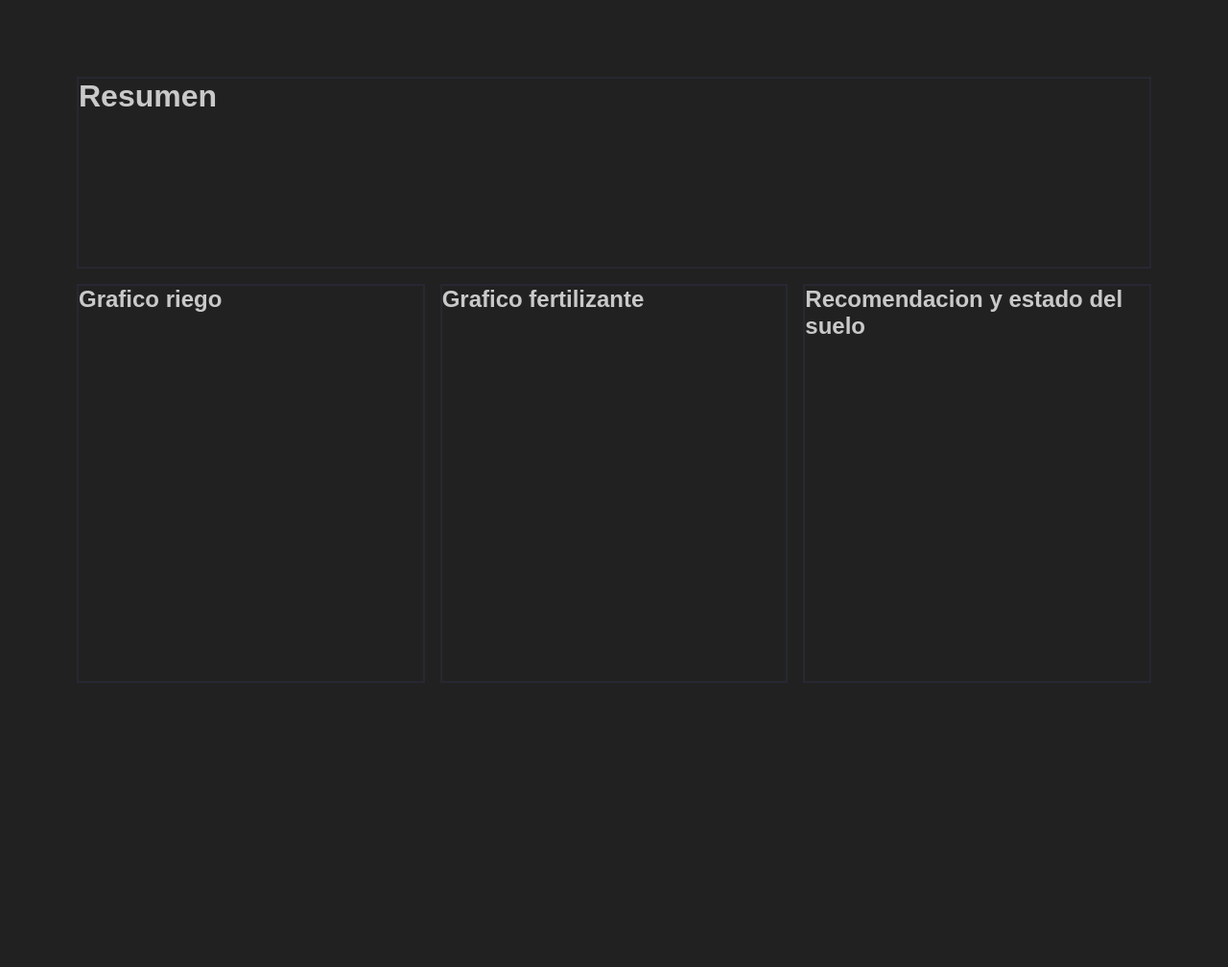
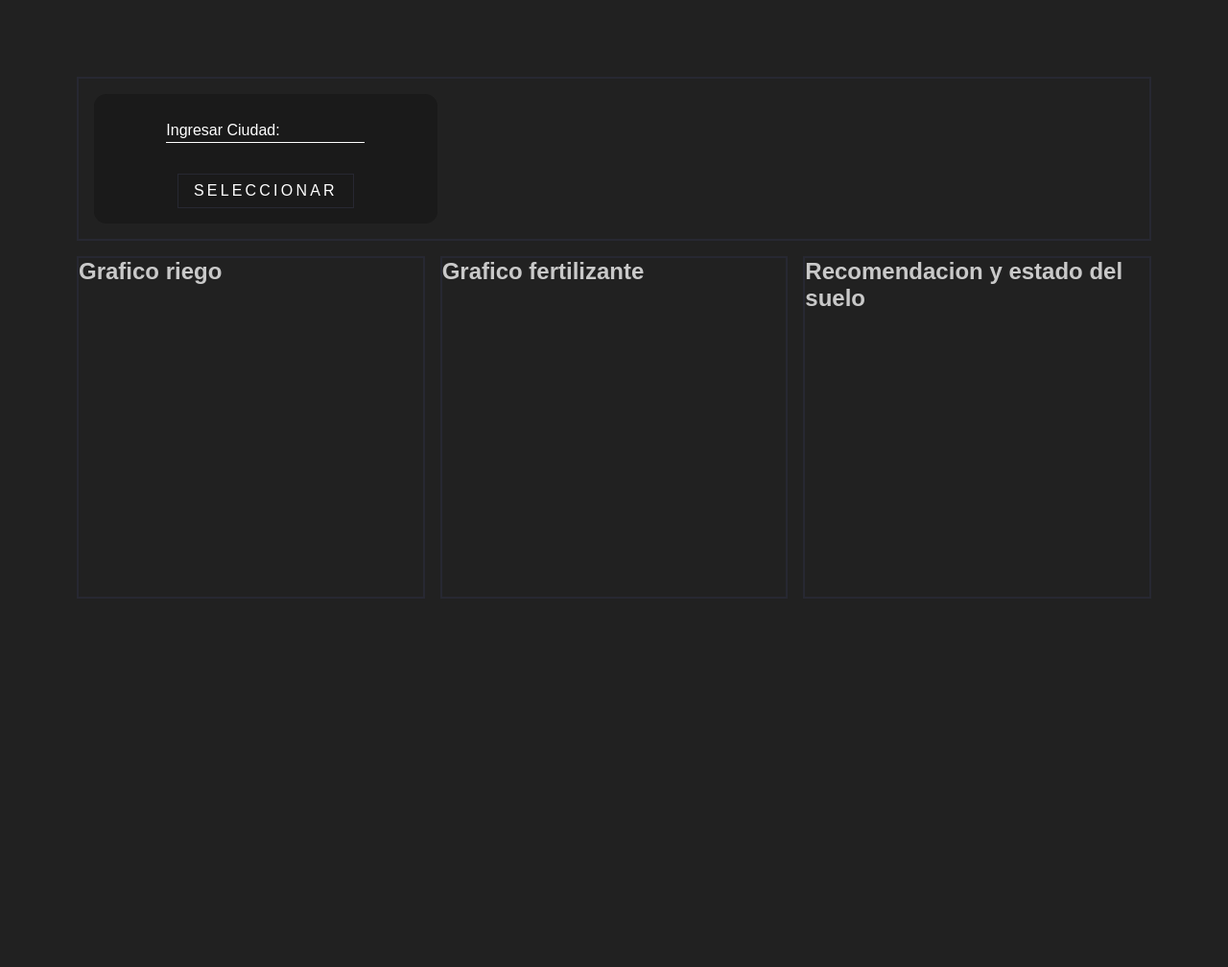
Before and after one commit to eldolan/Tesis, a Flask app: page / in a window 1280 px wide. Shown: the part 66-1074 px from the top of the page at 96% size. After the commit the page ends 690 px from the top, so only its background shows below. Run offline with Flask 3, Linux system fonts and the light colour scheme; some web fonts are replaced.

Commit message:
Integracion api openweather

```diff
--- a/panel_control/routes.py
+++ b/panel_control/routes.py
@@ -1,6 +1,37 @@
 from flask import render_template
 from flask import current_app as app
+from flask import request, jsonify
+import requests
+
+API_KEY = "llave"
 
 @app.route('/')
 def home():
     return render_template('index.html')
+
+@app.route('/get_weather', methods=['POST'])
+def get_weather_data():
+    data = request.get_json()
+
+    if not data or 'city' not in data:
+        return jsonify({'error': 'La ciudad es requerida.'}), 400
+
+    city = data['city']
+    url = f'http://api.openweathermap.org/data/2.5/weather?q={city}&appid={API_KEY}&units=metric&lang=es'
+
+    response = requests.get(url).json()
+
+    if response.get('cod') != 200:
+        error_message = response.get('message', 'Error encontrando la ciudad.')
+        return jsonify({'error': error_message}), response.get('cod', 404)
+
+    weather_data = {
+        'city': city.title(),
+        'temperature': round(response['main']['temp']),
+        'description': response['weather'][0]['description'].capitalize(),
+        'humidity': response['main']['humidity'],
+        'wind_speed': response['wind']['speed'],
+        'icon': response['weather'][0]['icon']
+    }
+
+    return jsonify(weather_data)
--- a/panel_control/static/css/style.css
+++ b/panel_control/static/css/style.css
@@ -9,6 +9,17 @@
     --accent-color: #0071FF;
     --hover-color: #272832;
 }
+
+button {
+  background: none;
+  color: inherit;
+  border: none;
+  padding: 0;
+  font: inherit;
+  cursor: pointer;
+  outline: none;
+}
+
 *{
     margin: 0;
     padding: 0;
@@ -177,8 +188,9 @@ nav a.active-link{
 
 .grid-container {
     display: grid;
-    grid-template-columns: 1fr 1fr 1fr;
-    grid-template-rows: 200px 200px 200px 200px;
+    grid-template-columns: repeat(3, 1fr);
+    height: calc(100vh - 16em);
+    grid-template-rows: 1fr 2fr;
     gap: 1em;
     grid-template-areas:
     "box1 box1 box1"
@@ -245,3 +257,122 @@ nav a.active-link{
         "box4 box4";
     }
 }
+form:has(div.user-box) {
+    height: 100%;
+    display: flex;
+    flex-direction: column;
+    justify-content: space-evenly;
+    align-items: center;
+}
+.login-box {
+    width: 33%;
+    height: 100%;
+    background: #0505053f;
+    box-sizing: border-box;
+    border-radius: 0.8em;
+}
+
+.login-box .user-box {
+  position: relative;
+}
+
+.login-box .user-box input {
+  width: 100%;
+  margin-bottom: auto;
+  padding: 0.5em 0;
+  font-size: 1rem;
+  color: #fff;
+  border: none;
+  border-bottom: 1px solid #fff;
+  outline: none;
+  background: transparent;
+}
+
+.login-box .user-box label {
+  position: absolute;
+  top: 0;
+  left: 0;
+  padding: 0.8em 0;
+  font-size: 1rem;
+  color: #fff;
+  pointer-events: none;
+  transition: .5s;
+}
+
+.login-box .user-box input:focus ~ label,
+.login-box .user-box input:valid ~ label {
+  top: -1.5em;
+  left: 0;
+  color: #bdb8b8;
+  font-size: 0.8rem;
+}
+
+.login-box form button {
+  padding: 0.5em 1em;
+  color: #ffffff;
+  font-size: 1rem;
+  text-decoration: none;
+  text-transform: uppercase;
+  overflow: hidden;
+  transition: .5s;
+  letter-spacing: 0.2em;
+  border: 1px solid var(--hover-color);
+  margin-top: 1em;
+}
+
+.login-box form button:hover {
+  background: var(--hover-color);
+}
+
+.weather-results {
+    width: 100%;
+    height: auto;
+    display: flex;
+    flex-direction: column;
+    align-items: center;
+    justify-content: center;
+    text-align: center;
+    padding: 1em;
+    gap: 0.5em;
+}
+
+.weather-results h1, .weather-results h2, .weather-results h3 {
+    margin: 0;
+}
+
+.weather-results .weather-title {
+    font-size: 1.5rem;
+}
+
+.weather-results .weather-description {
+    text-transform: capitalize;
+    color: #bdb8b8;
+}
+
+.weather-results .weather-temp {
+    font-size: 2.5rem;
+    font-weight: bold;
+    color: var(--accent-color);
+}
+
+.weather-results p {
+    font-size: 1rem;
+    margin: 0.2em 0;
+}
+
+#search-again-btn {
+  padding: 0.5em 1em;
+  color: #ffffff;
+  font-size: 1rem;
+  text-decoration: none;
+  text-transform: uppercase;
+  overflow: hidden;
+  transition: .5s;
+  letter-spacing: 0.2em;
+  border: 1px solid var(--hover-color);
+  margin-top: 1em;
+}
+
+#search-again-btn:hover {
+  background: var(--hover-color);
+}
--- a/panel_control/static/js/script.js
+++ b/panel_control/static/js/script.js
@@ -7,3 +7,55 @@ function abrirSidebar() {
 function cerrarSidebar() {
     navbar.classList.remove('show');
 }
+
+document.addEventListener('DOMContentLoaded', () => {
+
+    const weatherContainer = document.getElementById('weather-container');
+
+    const originalFormHTML = weatherContainer.innerHTML;
+
+    weatherContainer.addEventListener('submit', async (event) => {
+        if (event.target.id === 'weather-form') {
+            event.preventDefault();
+
+            const form = event.target;
+            const cityInput = form.querySelector('#city');
+            const city = cityInput.value;
+
+            try {
+                const response = await fetch(form.action, {
+                    method: 'POST',
+                    headers: {
+                        'Content-Type': 'application/json'
+                    },
+                    body: JSON.stringify({ city: city })
+                });
+
+                if (!response.ok) {
+                    throw new Error('La ciudad no fue encontrada o hubo un error en el servidor.');
+                }
+                const weatherData = await response.json();
+                const resultsHTML = `
+                    <div class="weather-results">
+                         <h1 class="weather-title">Clima en ${weatherData.city}</h1>
+                         <img src="http://openweathermap.org/img/wn/${weatherData.icon}@2x.png" alt="icono del clima">
+                         <h3 class="weather-description">${weatherData.description}</h3>
+                         <h2 class="weather-temp">${weatherData.temperature}°C</h2>
+                         <p>Humedad: ${weatherData.humidity}%</p>
+                         <p>Velocidad del viento: ${weatherData.wind_speed} m/s</p>
+                         <button id="search-again-btn">Buscar de Nuevo</button>
+                    </div>`;
+                weatherContainer.innerHTML = resultsHTML;
+
+            } catch (error) {
+                console.error('Error al obtener el clima:', error);
+                alert(error.message);
+            }
+        }
+    });
+    weatherContainer.addEventListener('click', (event) => {
+        if (event.target.id === 'search-again-btn') {
+            weatherContainer.innerHTML = originalFormHTML;
+        }
+    });
+});
--- a/panel_control/templates/index.html
+++ b/panel_control/templates/index.html
@@ -47,8 +47,18 @@
 </header>
 <main>
     <div class="grid-container">
-        <div class="box" style="grid-area: box1;">
-            <h1>Resumen</h1>
+        <div class="box" style="grid-area: box1; padding: 1em;">
+            <div id="weather-container" class="login-box">
+                <form id="weather-form" action="/get_weather" method="POST">
+                    <div class="user-box">
+                        <input type="text" id="city" name="city" required>
+                        <label>Ingresar Ciudad:</label>
+                    </div>
+                    <button type="submit">
+                        Seleccionar
+                    </button>
+                </form>
+            </div>
         </div>
         <div class="box" style="grid-area: box2;">
             <h2>Grafico riego</h2>
--- a/requirements.txt
+++ b/requirements.txt
@@ -1,14 +1,19 @@
 blinker==1.9.0
+certifi==2025.8.3
+charset-normalizer==3.4.2
 click==8.2.1
 Flask==3.1.1
 Flask-SQLAlchemy==3.1.1
 greenlet==3.2.3
 gunicorn==23.0.0
+idna==3.10
 itsdangerous==2.2.0
 Jinja2==3.1.6
 MarkupSafe==3.0.2
 packaging==25.0
 psycopg2-binary==2.9.10
+requests==2.32.4
 SQLAlchemy==2.0.41
 typing_extensions==4.14.1
+urllib3==2.5.0
 Werkzeug==3.1.3
```
